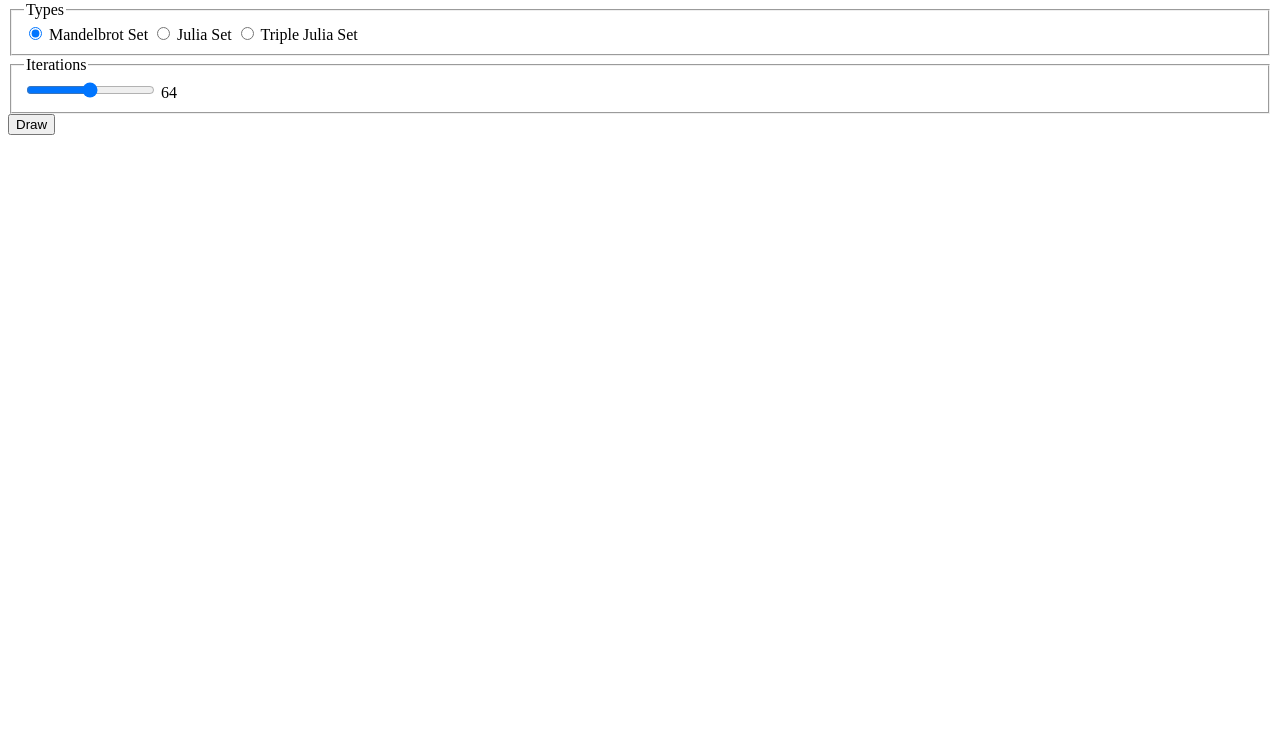
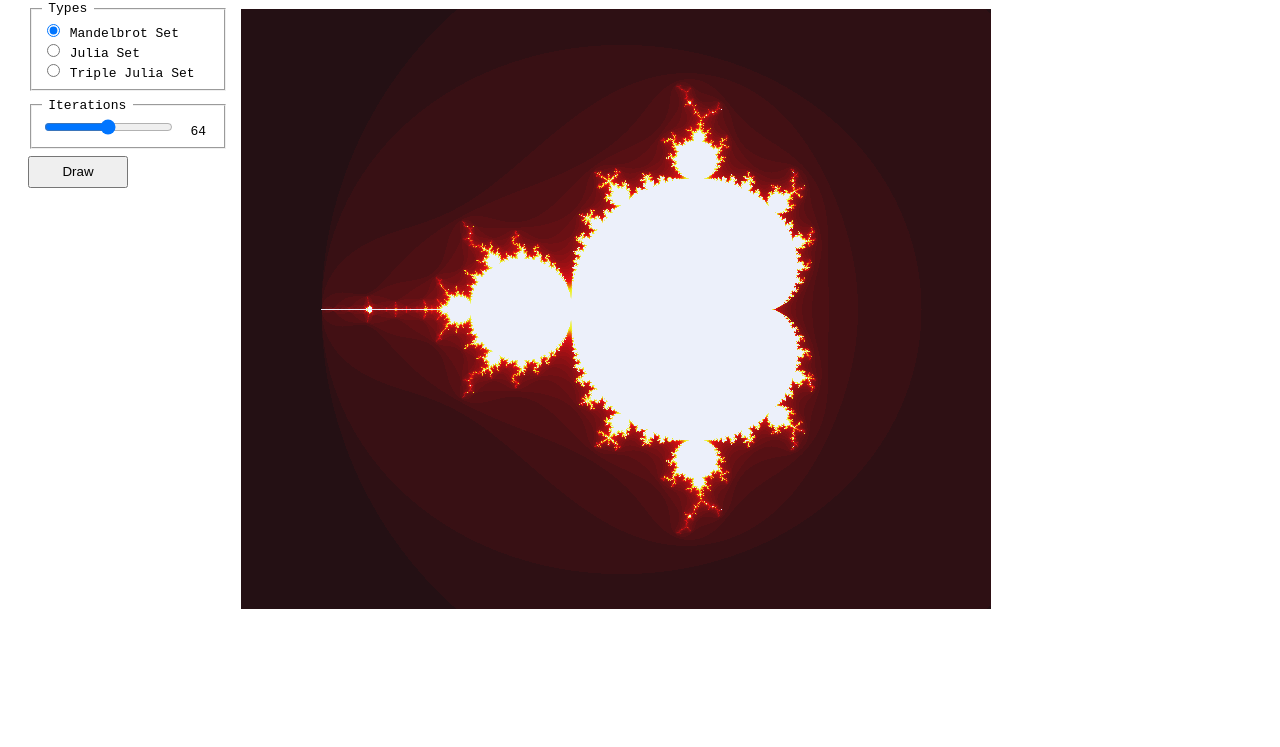
Before and after one commit to myst729/toys, a plain HTML site: page fractal/index.html in a window 1280 px wide. Shown: the part 66-813 px from the top of the page. Drawn offline with Linux system fonts and the light colour scheme.

Commit message:
Update index.html

```diff
--- a/fractal/index.html
+++ b/fractal/index.html
@@ -4,17 +4,29 @@
   <meta charset="utf-8">
   <meta name="viewport" content="width=device-width,initial-scale=1,maximum-scale=1,user-scalable=no,minimal-ui">
   <title>Fractal</title>
-  <link rel="stylesheet" href="styles.css">
+  <style>
+    body { font-family: monospace; }
+    div { width: 1200px; margin: 20px; }
+    section { display: flex; }
+    aside { width: 200px; }
+    fieldset { margin-bottom: .5em; }
+    legend { padding: 0 .5em; }
+    label { display: block; }
+    input { margin-right: .75em; cursor: pointer; }
+    button { width: 100px; height: 32px; cursor: pointer; }
+    article { padding: .6em 0 0 1em; }
+  </style>
 </head>
 <body>
-  <h2>Fractal</h2>
+  <div>
+    <h1>Fractal</h1>
     <section>
       <aside>
         <fieldset>
           <legend>Types</legend>
-        <label><input type="radio" name="fractal" value="mandelbrot" checked> Mandelbrot Set</label>
-        <label><input type="radio" name="fractal" value="julia"> Julia Set</label>
-        <label><input type="radio" name="fractal" value="julia3"> Triple Julia Set</label>
+          <label><input type="radio" name="fractal" value="mandelbrot" checked>Mandelbrot Set</label>
+          <label><input type="radio" name="fractal" value="julia">Julia Set</label>
+          <label><input type="radio" name="fractal" value="julia3">Triple Julia Set</label>
         </fieldset>
         <fieldset>
           <legend>Iterations</legend>
@@ -26,7 +38,113 @@
       <article>
         <canvas width="750" height="600"></canvas>
       </article>
+    </section>
   </div>
-  <script src="scripts.js"></script>
+  <script>
+    void function (win, doc, undef) {
+      var zoom = 200
+      var fractal = 'mandelbrot'
+
+      var types = doc.querySelectorAll('input[type="radio"]')
+      var iterations = doc.querySelector('input[type="range"]')
+      var label = doc.querySelector('span')
+      var button = doc.querySelector('button')
+      var canvas = doc.querySelector('canvas')
+      var context = canvas.getContext('2d')
+
+      var iterators = (function() {
+        // f(z) = z^2 + c
+        function mandelbrot (zr, zi, cr, ci, iteration, max) {
+          if ((iteration >= max) || (zr * zr + zi * zi > 4)) {
+            return iteration
+          }
+          return mandelbrot(zr * zr - zi * zi + cr, zr * zi * 2 + ci, cr, ci, iteration + 1, max)
+        }
+
+        // f(z) = z^2 + c
+        function julia (zr, zi, cr, ci, iteration, max) {
+          if ((iteration >= max) || (zr * zr + zi * zi > 4)) {
+            return iteration
+          }
+          return julia(zr * zr - zi * zi + cr, zr * zi * 2 + ci, cr, ci, iteration + 1, max)
+        }
+
+        // f(z) = z^3 + c
+        function juliaTriple (zr, zi, cr, ci, iteration, max) {
+          if ((iteration >= max) || (zr * zr + zi * zi > 4)) {
+            return iteration
+          }
+          return juliaTriple(zr * zr * zr - zr * zi * zi * 3 + cr, zr * zr * zi * 3 - zi * zi * zi + ci, cr, ci, iteration + 1, max)
+        }
+
+        return {
+          mandelbrot: (x, y, max) => mandelbrot(0, 0, x - 2.4, y - 1.5, 1, max),
+          julia: (x, y, max) => julia(x - 1.85, y - 1.5, -0.7, 0.27, 1, max),
+          julia3: (x, y, max) => juliaTriple(x - 1.85, y - 1.5, -0.58, 0.2, 1, max)
+        }
+      })()
+
+      function generatePalette (levels) {
+        var palette = []
+        var red = 16
+        var green = 16
+        var blue = 20
+
+        for (var i = 0; i < levels; i++) {
+          if (i < levels / 3) {
+            red += Math.abs(2.5 * 256 / levels)
+          } else if (i < levels / 2) {
+            green += Math.abs(5.6 * 256 / levels)
+          } else if (i < levels) {
+            blue += Math.abs(1.8 * 256 / levels)
+          }
+          palette.push([red, green, blue])
+        }
+        return palette
+      }
+
+      function generateImageData (iterations) {
+        var width = canvas.width
+        var height = canvas.height
+        var palette = generatePalette(iterations)
+        var imageData = context.createImageData(width, height)
+        var result
+        var index
+
+        for (var y = 0; y < height; y++) {
+          for (var x = 0; x < width; x++) {
+            result = iterators[fractal](x / zoom, y / zoom, iterations)
+            index = (y * width + x) * 4
+            imageData.data[index] = palette[result - 1][0]
+            imageData.data[index + 1] = palette[result - 1][1]
+            imageData.data[index + 2] = palette[result - 1][2]
+            imageData.data[index + 3] = 255
+          }
+        }
+        return imageData
+      }
+
+      function drawImage () {
+        var imageData = generateImageData(+iterations.value)
+        context.putImageData(imageData, 0, 0)
+      }
+
+      [...types].forEach(function (type) {
+        type.addEventListener('change', function () {
+          if (type.checked) {
+            fractal = type.value
+          }
+        }, false)
+      })
+
+      iterations.addEventListener('input', function () {
+        label.textContent = iterations.value
+      }, false)
+
+      button.addEventListener('click', drawImage, false)
+
+      drawImage()
+    }(window, document)
+  </script>
 </body>
 </html>
```
Lines whose indentation alone changed are shown as unchanged.
